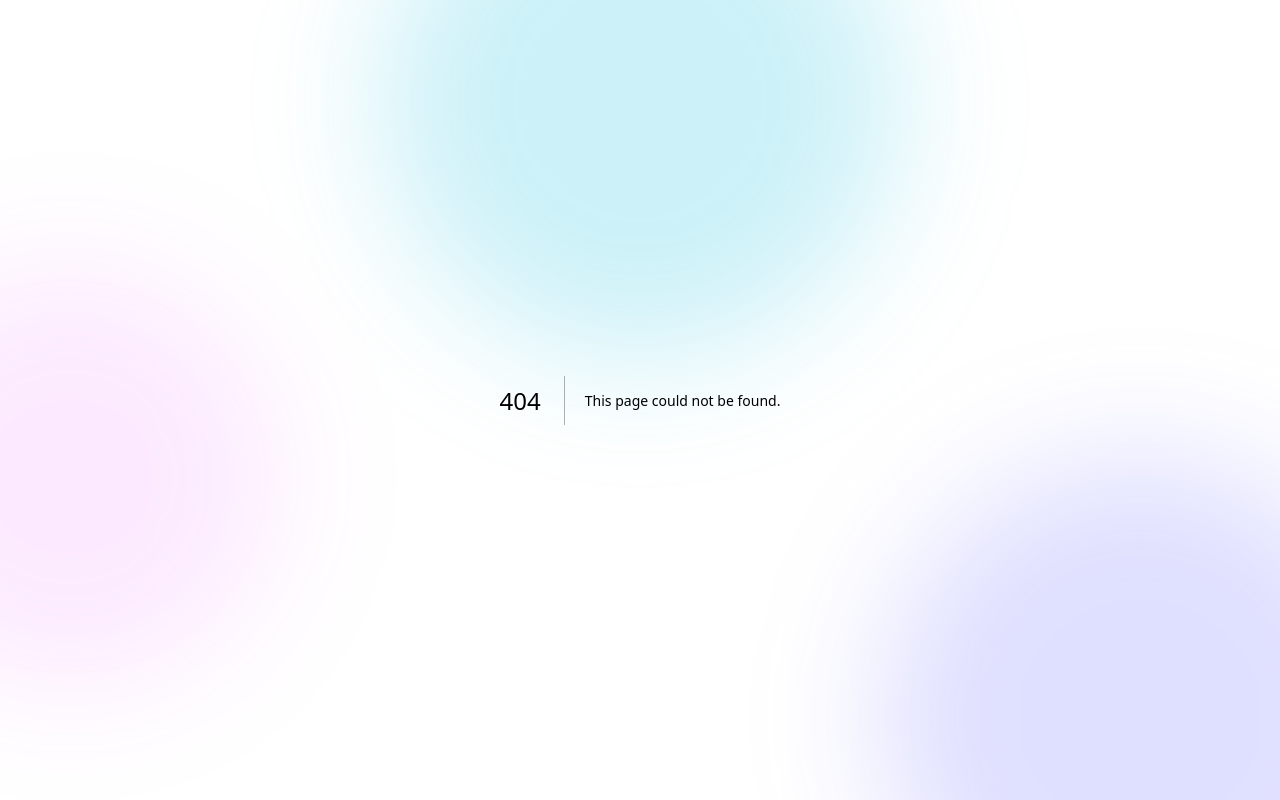
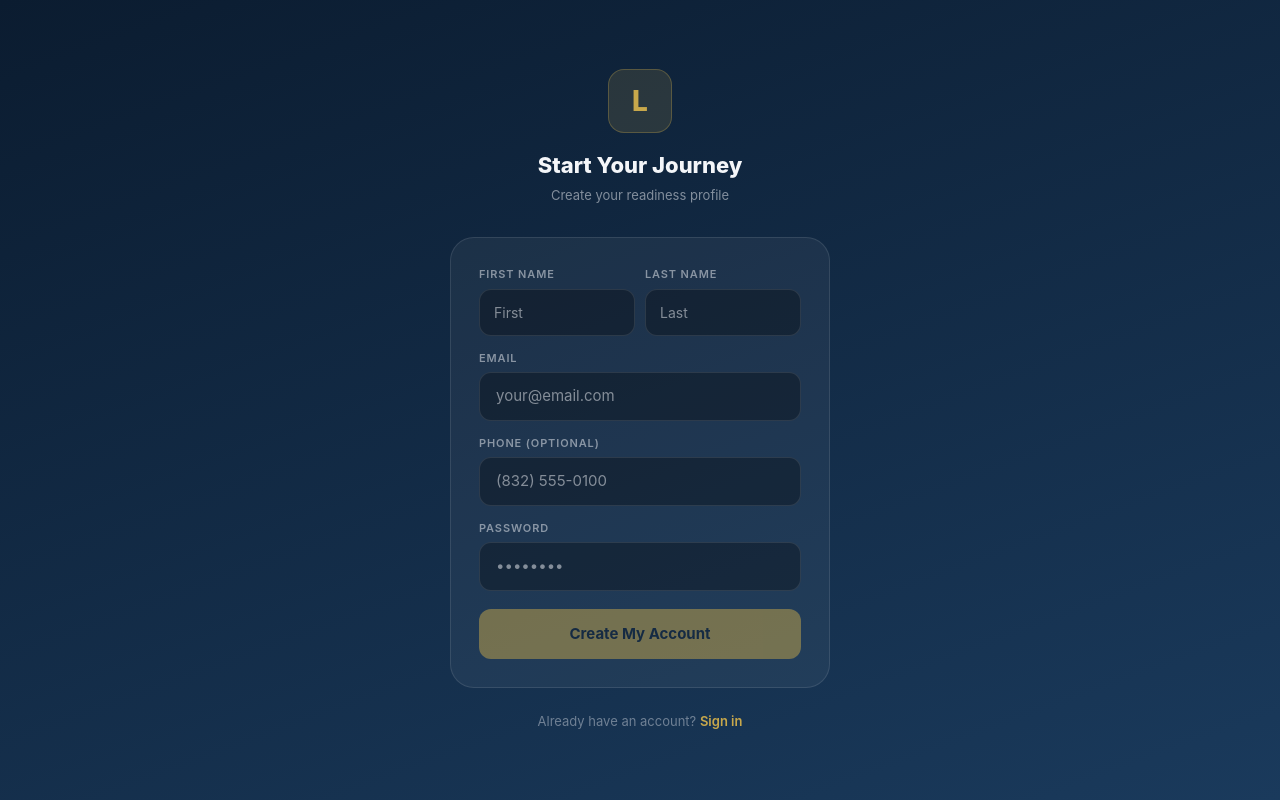
Before and after one commit to cken1977-create/legacyline-web, a Next.js app in the folder legacyline-ui/: page /app/signup in a window 1280 px wide. Before the commit this address had no page. Built offline with nearby package versions, Linux system fonts and the light colour scheme; no server answers.

Commit message:
Create page.tsx

```diff
--- /dev/null
+++ b/legacyline-ui/app/app/signup/page.tsx
@@ -0,0 +1,138 @@
+"use client";
+
+import { useState } from "react";
+import { useRouter } from "next/navigation";
+import Link from "next/link";
+
+const API = process.env.NEXT_PUBLIC_API_URL;
+
+export default function AppSignupPage() {
+  const router = useRouter();
+  const [form, setForm] = useState({
+    first_name: "", last_name: "", email: "", password: "", phone: "",
+  });
+  const [error, setError] = useState("");
+  const [loading, setLoading] = useState(false);
+
+  function set(field: string, value: string) {
+    setForm((f) => ({ ...f, [field]: value }));
+  }
+
+  async function handleSignup() {
+    setLoading(true);
+    setError("");
+    try {
+      const res = await fetch(`${API}/auth/individual/signup`, {
+        method: "POST",
+        headers: { "Content-Type": "application/json" },
+        body: JSON.stringify(form),
+      });
+      if (!res.ok) {
+        const data = await res.json();
+        setError(data.error === "email_exists" ? "An account with this email already exists." : "Signup failed. Please try again.");
+        return;
+      }
+      const data = await res.json();
+      localStorage.setItem("individual_token", data.token);
+      localStorage.setItem("participant_id", data.participant_id);
+      localStorage.setItem("user_first_name", data.first_name);
+      localStorage.setItem("user_last_name", data.last_name);
+      localStorage.setItem("user_email", data.email);
+      router.push("/app");
+    } catch {
+      setError("Connection error. Please try again.");
+    } finally {
+      setLoading(false);
+    }
+  }
+
+  const canSubmit = form.first_name && form.last_name && form.email && form.password;
+
+  return (
+    <div style={{
+      minHeight: "100vh",
+      background: "linear-gradient(160deg, #0B1C30 0%, #1A3A5C 100%)",
+      display: "flex", flexDirection: "column",
+      alignItems: "center", justifyContent: "center",
+      padding: "24px",
+      fontFamily: "-apple-system, BlinkMacSystemFont, 'Segoe UI', sans-serif",
+    }}>
+      <div style={{ textAlign: "center", marginBottom: 32 }}>
+        <div style={{
+          width: 64, height: 64, borderRadius: 16,
+          background: "rgba(200,168,75,0.15)",
+          border: "1px solid rgba(200,168,75,0.3)",
+          display: "flex", alignItems: "center", justifyContent: "center",
+          margin: "0 auto 16px",
+        }}>
+          <span style={{ fontSize: 28, fontWeight: 800, color: "#C8A84B" }}>L</span>
+        </div>
+        <div style={{ fontSize: 22, fontWeight: 800, color: "#F4F6F9" }}>Start Your Journey</div>
+        <div style={{ fontSize: 13, color: "rgba(244,246,249,0.5)", marginTop: 4 }}>
+          Create your readiness profile
+        </div>
+      </div>
+
+      <div style={{
+        width: "100%", maxWidth: 380,
+        background: "rgba(255,255,255,0.05)",
+        border: "1px solid rgba(255,255,255,0.1)",
+        borderRadius: 24, padding: 28,
+      }}>
+        <div style={{ display: "flex", flexDirection: "column", gap: 14 }}>
+          <div style={{ display: "grid", gridTemplateColumns: "1fr 1fr", gap: 10 }}>
+            <div>
+              <label style={{ fontSize: 11, fontWeight: 600, color: "rgba(244,246,249,0.5)", textTransform: "uppercase", letterSpacing: "0.08em", display: "block", marginBottom: 6 }}>First Name</label>
+              <input value={form.first_name} onChange={(e) => set("first_name", e.target.value)} placeholder="First" style={{ width: "100%", background: "rgba(0,0,0,0.3)", border: "1px solid rgba(255,255,255,0.1)", borderRadius: 12, padding: "12px 14px", color: "#F4F6F9", fontSize: 14, outline: "none", boxSizing: "border-box" }} />
+            </div>
+            <div>
+              <label style={{ fontSize: 11, fontWeight: 600, color: "rgba(244,246,249,0.5)", textTransform: "uppercase", letterSpacing: "0.08em", display: "block", marginBottom: 6 }}>Last Name</label>
+              <input value={form.last_name} onChange={(e) => set("last_name", e.target.value)} placeholder="Last" style={{ width: "100%", background: "rgba(0,0,0,0.3)", border: "1px solid rgba(255,255,255,0.1)", borderRadius: 12, padding: "12px 14px", color: "#F4F6F9", fontSize: 14, outline: "none", boxSizing: "border-box" }} />
+            </div>
+          </div>
+          {[
+            { field: "email", label: "Email", type: "email", placeholder: "your@email.com" },
+            { field: "phone", label: "Phone (optional)", type: "tel", placeholder: "(832) 555-0100" },
+            { field: "password", label: "Password", type: "password", placeholder: "••••••••" },
+          ].map(({ field, label, type, placeholder }) => (
+            <div key={field}>
+              <label style={{ fontSize: 11, fontWeight: 600, color: "rgba(244,246,249,0.5)", textTransform: "uppercase", letterSpacing: "0.08em", display: "block", marginBottom: 6 }}>{label}</label>
+              <input
+                type={type}
+                value={form[field as keyof typeof form]}
+                onChange={(e) => set(field, e.target.value)}
+                placeholder={placeholder}
+                style={{ width: "100%", background: "rgba(0,0,0,0.3)", border: "1px solid rgba(255,255,255,0.1)", borderRadius: 12, padding: "12px 16px", color: "#F4F6F9", fontSize: 15, outline: "none", boxSizing: "border-box" }}
+              />
+            </div>
+          ))}
+
+          {error && (
+            <div style={{ padding: "10px 14px", borderRadius: 10, background: "rgba(248,113,113,0.1)", border: "1px solid rgba(248,113,113,0.3)", color: "#F87171", fontSize: 13 }}>
+              {error}
+            </div>
+          )}
+
+          <button
+            onClick={handleSignup}
+            disabled={loading || !canSubmit}
+            style={{
+              width: "100%", padding: "14px 0", borderRadius: 12,
+              background: "#C8A84B", border: "none",
+              color: "#0B1C30", fontSize: 15, fontWeight: 700,
+              cursor: loading || !canSubmit ? "not-allowed" : "pointer",
+              opacity: loading || !canSubmit ? 0.5 : 1, marginTop: 4,
+            }}
+          >
+            {loading ? "Creating account..." : "Create My Account"}
+          </button>
+        </div>
+      </div>
+
+      <p style={{ marginTop: 24, fontSize: 13, color: "rgba(244,246,249,0.4)" }}>
+        Already have an account?{" "}
+        <Link href="/app/login" style={{ color: "#C8A84B", fontWeight: 600 }}>Sign in</Link>
+      </p>
+    </div>
+  );
+              }
```
